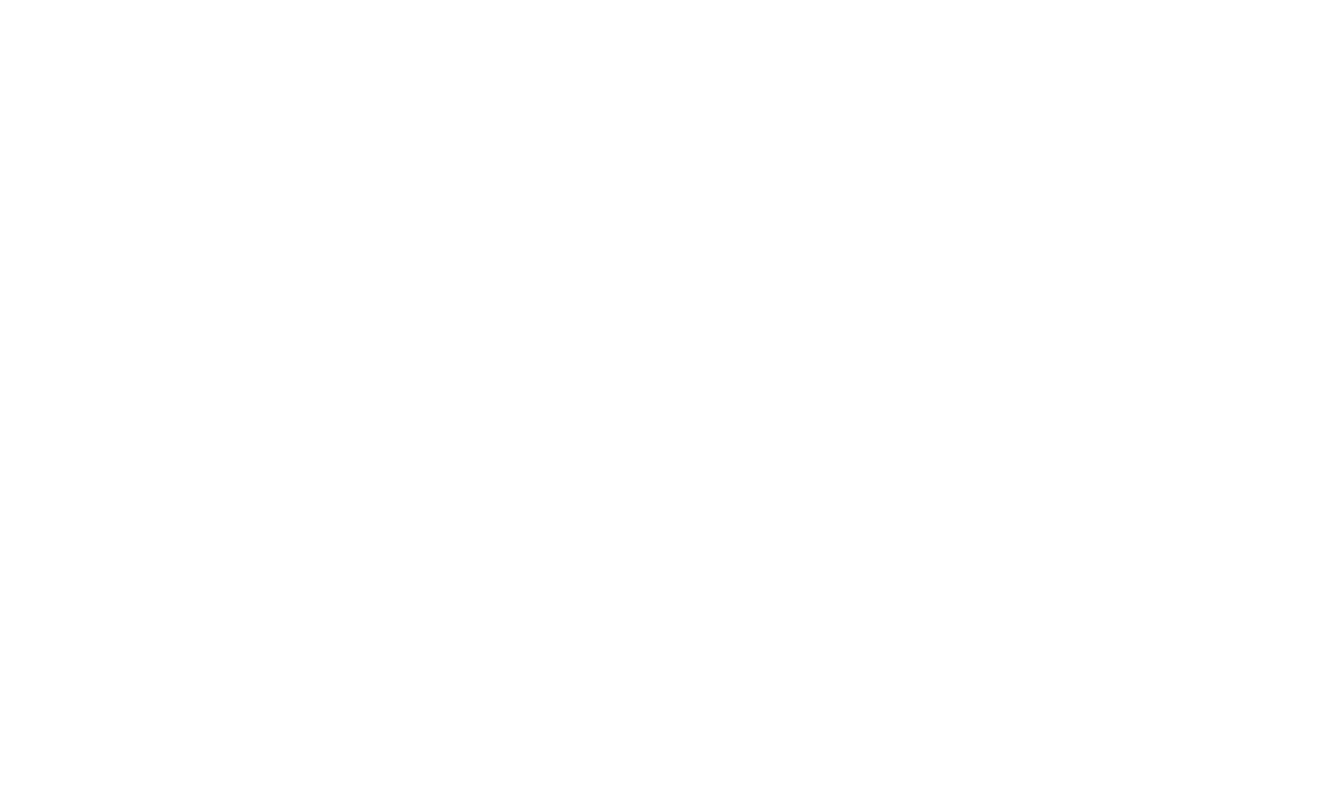
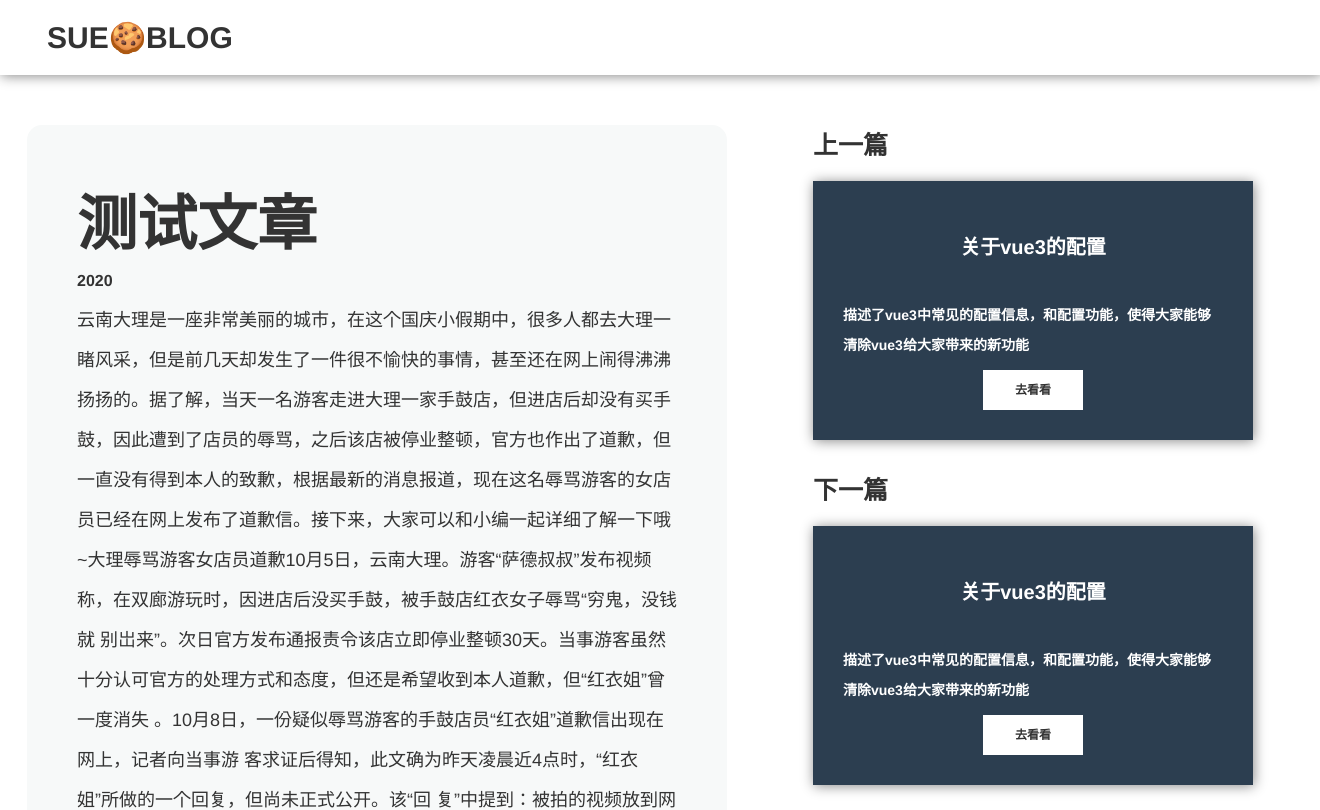
Before and after one commit to GEKSS5289/sue-blog-toc, a Vue app: page /article in a window 1280 px wide. Before the commit this address had no page. Shown: the top 810 px of the page, 1320 px wide, since content can reach past the window. Built offline with nearby package versions, Linux system fonts and the light colour scheme.

Commit message:
文章页

```diff
--- /dev/null
+++ b/src/components/sue-textarea/ArticleRight.vue
@@ -0,0 +1,93 @@
+<template>
+
+    <div class="article-right-container">
+      <div class="article-op-container">
+        <h1>上一篇</h1>
+        <div class="article-op">
+          <h1 class="article-title">关于vue3的配置</h1>
+          <h4 class="article-desc">描述了vue3中常见的配置信息，和配置功能，使得大家能够清除vue3给大家带来的新功能</h4>
+          <div class="goto-button">去看看</div>
+        </div>
+      </div>
+      <div class="article-op-container">
+        <h1>下一篇</h1>
+        <div class="article-op">
+          <h1 class="article-title">关于vue3的配置</h1>
+          <h4 class="article-desc">描述了vue3中常见的配置信息，和配置功能，使得大家能够清除vue3给大家带来的新功能</h4>
+          <div class="goto-button">去看看</div>
+        </div>
+      </div>
+
+    </div>
+</template>
+
+<script lang="ts">
+  import { defineComponent } from 'vue'
+
+  export default defineComponent({
+    name: 'ArticleRight'
+  })
+</script>
+
+<style lang="scss" scoped>
+
+  @import "../../assets/css/mixin.scss";
+  @import "../../assets/css/basic.scss";
+  .article-right-container{
+
+
+    margin-top: 50px;
+    display: flex;
+    flex-direction: column;
+    h1{
+      font-size: 25px;
+      margin-bottom: 20px;
+    }
+
+
+    .article-op-container{
+      &:last-child{
+        margin-top: 30px;
+      }
+    }
+    .article-op{
+      padding: 30px;
+      background-color:#2C3E50 ;
+
+      @include shadow();
+      display: flex;
+      flex-direction: column;
+      align-items: center;
+      width: 380px;
+      .goto-button{
+        padding: 10px;
+        background-color: white;
+        width: 80px;
+        height: 20px;
+        text-align: center;
+        line-height: 20px;
+        margin-top: 10px;
+        font-weight: bold;
+        transition: all 0.6s;
+        &:hover{
+          background-color: #273746;
+          color: white;
+        }
+      }
+      .article-title{
+        color: white;
+        padding: 20px;
+        border-radius: 20px;
+        overflow: hidden;
+        text-align: center;
+        font-size: 20px;
+      }
+      .article-desc{
+        color: white;
+        font-size: 14px;
+        line-height: 30px;
+        /*background-color: white;*/
+      }
+    }
+  }
+</style>
--- /dev/null
+++ b/src/components/sue-textarea/ArticleTextarea.vue
@@ -0,0 +1,49 @@
+<template>
+    <div class="article-container">
+      <h1 class="article-title">测试文章</h1>
+      <h4 class="article-time">2020</h4>
+      <div class="article-content">云南大理是一座非常美丽的城市，在这个国庆小假期中，很多人都去大理一睹风采，但是前几天却发生了一件很不愉快的事情，甚至还在网上闹得沸沸扬扬的。据了解，当天一名游客走进大理一家手鼓店，但进店后却没有买手鼓，因此遭到了店员的辱骂，之后该店被停业整顿，官方也作出了道歉，但一直没有得到本人的致歉，根据最新的消息报道，现在这名辱骂游客的女店员已经在网上发布了道歉信。接下来，大家可以和小编一起详细了解一下哦~大理辱骂游客女店员道歉10月5日，云南大理。游客“萨德叔叔”发布视频称，在双廊游玩时，因进店后没买手鼓，被手鼓店红衣女子辱骂“穷鬼，没钱就
+        别岀来”。次日官方发布通报责令该店立即停业整顿30天。当事游客虽然
+        十分认可官方的处理方式和态度，但还是希望收到本人道歉，但“红衣姐”曾一度消失
+        。10月8日，一份疑似辱骂游客的手鼓店员“红衣姐”道歉信出现在网上，记者向当事游
+        客求证后得知，此文确为昨天凌晨近4点时，“红衣姐”所做的一个回复，但尚未正式公开。该“回
+        复”中提到：被拍的视频放到网络上后没想到产生这么大的影响员“红衣姐”道歉信出现在网上，记者向当事游
+        客求证后得知，此文确为昨天凌我很害怕，甚至不知道怎么来面
+        对家人、面对公众、面对未来的生活。但逃避不是办法，现在我要勇敢地站出来，向大家说声“对不起”!</div>
+    </div>
+</template>
+
+<script lang="ts">
+  import { defineComponent } from 'vue'
+
+  export default defineComponent({
+    name: 'ArticleTextarea'
+  })
+</script>
+
+<style lang="scss" scoped>
+
+  @import "../../assets/css/mixin.scss";
+  @import "../../assets/css/basic.scss";
+  .article-container{
+    margin-top: 50px !important;
+    margin-bottom: 50px;
+    background-color: #F7F9F9;
+    padding: 50px;
+    border-radius: 15px;
+    width: 600px;
+    h1{
+      font-size: 60px;
+    }
+    h4{
+      margin-top: 10px;
+      font-size: 16px;
+    }
+    div{
+      margin-top: 10px;
+      font-size: 18px;
+      line-height: 40px;
+    }
+    //@include shadow()
+  }
+</style>
--- a/src/components/sue-textarea/BlogMenuDetail.vue
+++ b/src/components/sue-textarea/BlogMenuDetail.vue
@@ -2,12 +2,12 @@
   <div class="blog-menu-detail" :class="{'hidden':show}">
     <h1>🍲</h1>
     <div class="reach-info">
-      <div>📃杂文</div>
+      <router-link :to="'/article'" tag="div" >📃杂文</router-link>
       <div>👩‍🚀踩艰</div>
-      <div >📜佚态集</div>
-      <div >🍚贡献</div>
+      <div>📜佚态集</div>
+      <div>🍚贡献</div>
       <div>☕佚名言</div>
-      <div >👍行动</div>
+      <div>👍行动</div>
     </div>
   </div >
 </template>
--- /dev/null
+++ b/src/views/Article.vue
@@ -0,0 +1,28 @@
+<template>
+  <div class="container">
+    <ArticleTextarea></ArticleTextarea>
+    <article-right></article-right>
+  </div>
+</template>
+
+<script>
+import { defineComponent } from 'vue'
+import ArticleTextarea from '@/components/sue-textarea/ArticleTextarea.vue'
+import ArticleRight from '@/components/sue-textarea/ArticleRight'
+export default defineComponent({
+    name:"Article",
+    components:{
+      ArticleTextarea,
+      ArticleRight
+    }
+})
+
+</script>
+<style lang="scss" scoped>
+  .container{
+    display: flex;
+    flex-direction: row;
+    justify-content: space-between;
+
+  }
+</style>
--- a/src/views/Index.vue
+++ b/src/views/Index.vue
@@ -1,10 +1,9 @@
 <template>
-  <blog-article-list></blog-article-list>
+  <blog-read-me></blog-read-me>
   <div class="container">
     <dynamic-list></dynamic-list>
     <blog-service-list></blog-service-list>
   </div>
-
   <blog-give-me></blog-give-me>
 
 </template>
@@ -14,7 +13,7 @@
   import DynamicList from "@/components/sue-container/DynamicList.vue";
   import BlogServiceList from "@/components/sue-container/BlogServiceList.vue"
   import BlogGiveMe  from "@/components/sue-textarea/BlogGiveMe.vue"
-  import BlogArticleList from "@/components/sue-textarea/BlogReadme.vue";
+  import BlogReadMe from "@/components/sue-textarea/BlogReadme.vue";
   export default defineComponent({
     name: 'Index',
     components:{
@@ -22,7 +21,7 @@
       DynamicList,
       BlogServiceList,
       BlogGiveMe,
-      BlogArticleList
+      BlogReadMe
 
     },
 
```
Also changed, not shown: src/router/index.ts (+7 -1 lines), src/views/article.vue (deleted, +0 -15 lines).
